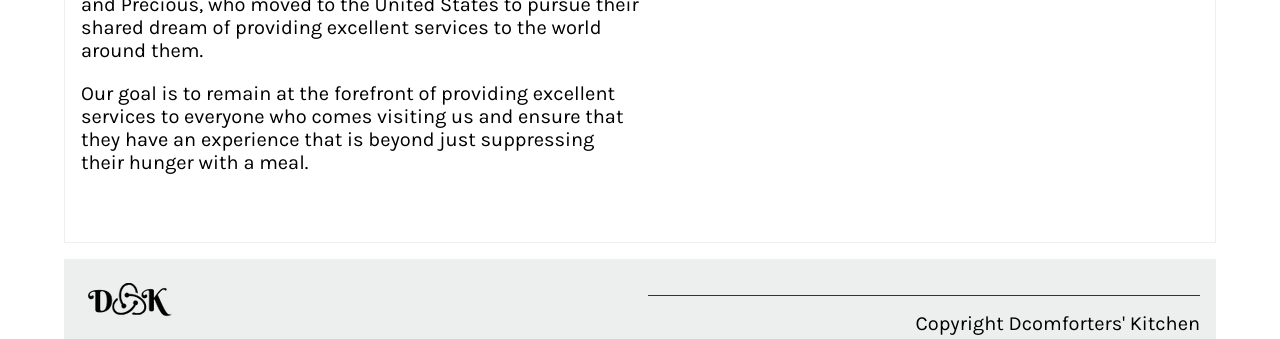
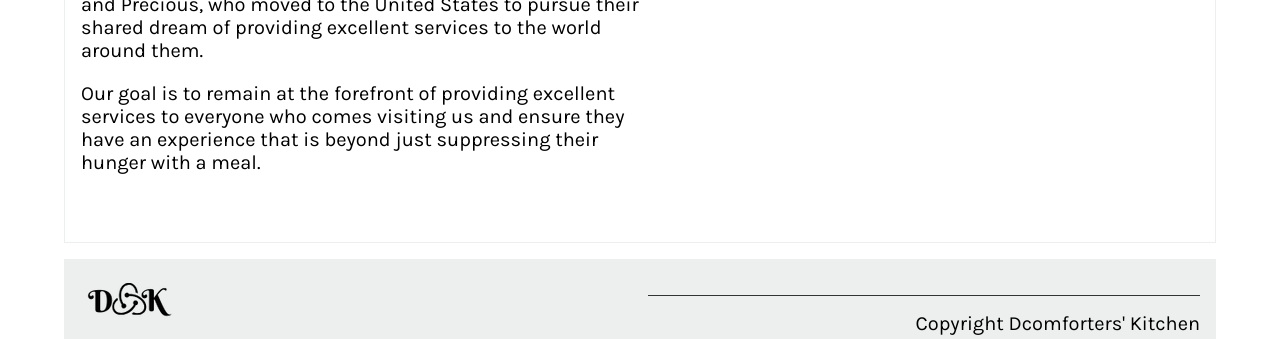
Before and after one commit to Dcomforter/New-Kitchen, a Django app: page /about/ in a window 1280 px wide. Shown: the part 763-1102 px from the top of the page. Run offline with Django 4.2, Linux system fonts and the light colour scheme; some web fonts are replaced.

Commit message:
Updated about.html

```diff
--- a/newapp/templates/about.html
+++ b/newapp/templates/about.html
@@ -29,7 +29,7 @@
 
         <p>
           Our goal is to remain at the forefront of providing excellent services to everyone who comes
-          visiting us and ensure that they have an experience that is beyond just suppressing their hunger
+          visiting us and ensure they have an experience that is beyond just suppressing their hunger
           with a meal.
         </p>
       </div>
```
